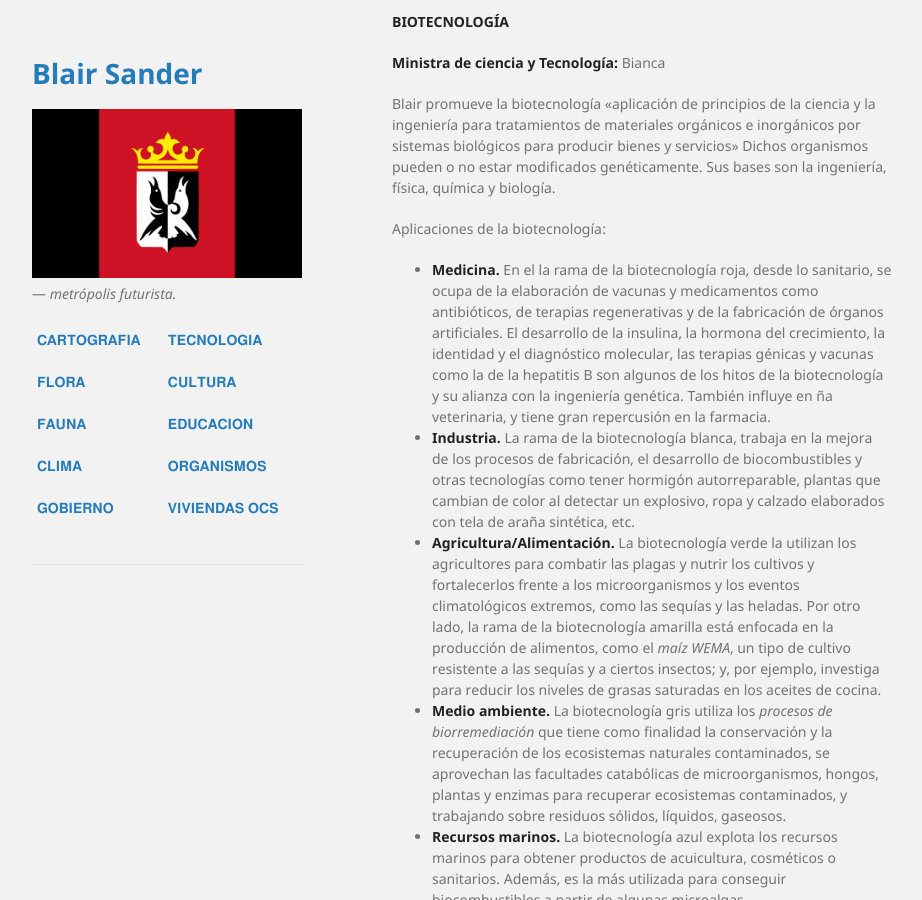
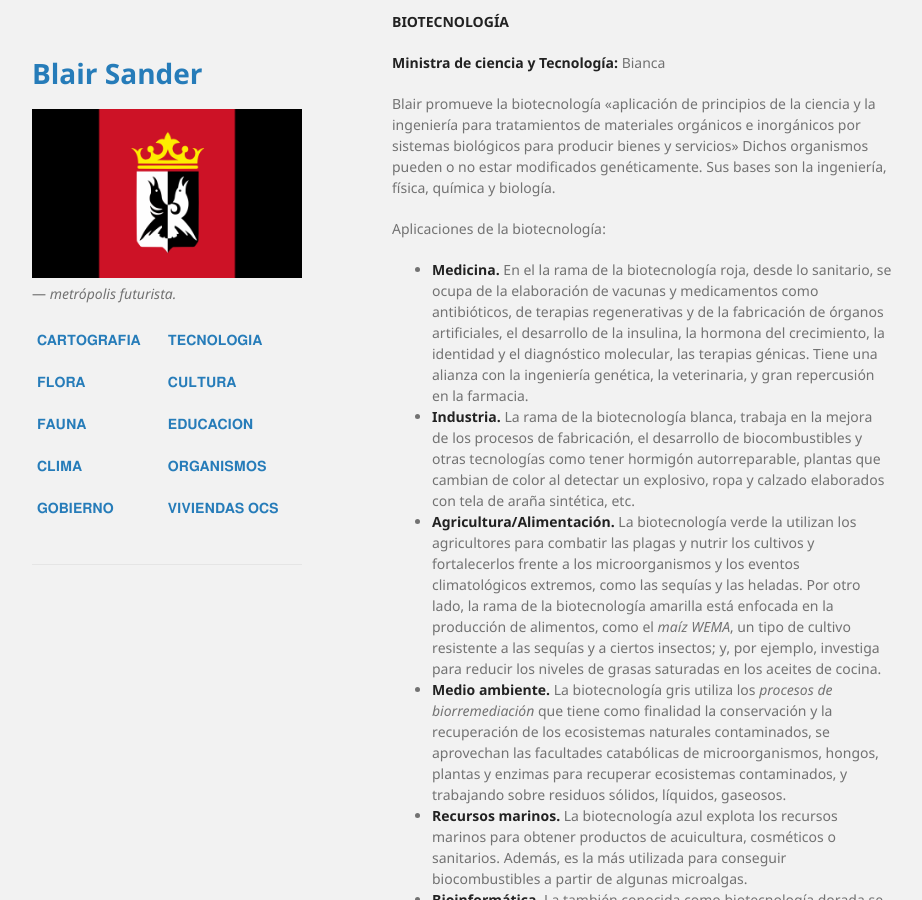
Before and after one commit to BlairSander/ciudad, a Jekyll site: the page built from tecnologia.md, in a window 1280 px wide and 900 px high, scrolled down 1027 px. Shown: the whole window, without its empty margins (178-1100 px from the left). Built offline with Jekyll 4.4.1, drawn with Linux system fonts in a browser that asks for light colours.

Commit message:
Update tecnologia.md

```diff
--- a/tecnologia.md
+++ b/tecnologia.md
@@ -58,7 +58,7 @@ Blair promueve la biotecnología «aplicación de principios de la ciencia y la
 
 Aplicaciones de la biotecnología:
 
-* **Medicina.** En el la rama de la biotecnología roja, desde lo sanitario, se ocupa de la elaboración de vacunas y medicamentos como antibióticos, de terapias regenerativas y de la fabricación de órganos artificiales. El desarrollo de la insulina, la hormona del crecimiento, la identidad y el diagnóstico molecular, las terapias génicas y vacunas como la de la hepatitis B son algunos de los hitos de la biotecnología y su alianza con la ingeniería genética. También influye en ña veterinaria, y tiene gran repercusión en la farmacia.
+* **Medicina.** En el la rama de la biotecnología roja, desde lo sanitario, se ocupa de la elaboración de vacunas y medicamentos como antibióticos, de terapias regenerativas y de la fabricación de órganos artificiales, el desarrollo de la insulina, la hormona del crecimiento, la identidad y el diagnóstico molecular, las terapias génicas. Tiene una alianza con la ingeniería genética, la veterinaria, y gran repercusión en la farmacia.
 * **Industria.** La rama de la biotecnología blanca, trabaja en la mejora de los procesos de fabricación, el desarrollo de biocombustibles y otras tecnologías como tener hormigón autorreparable, plantas que cambian de color al detectar un explosivo, ropa y calzado elaborados con tela de araña sintética, etc.
 * **Agricultura/Alimentación.** La biotecnología verde la utilizan los agricultores para combatir las plagas y nutrir los cultivos y fortalecerlos frente a los microorganismos y los eventos climatológicos extremos, como las sequías y las heladas. Por otro lado, la rama de la biotecnología amarilla está enfocada en la producción de alimentos, como el _maíz WEMA_, un tipo de cultivo resistente a las sequías y a ciertos insectos; y, por ejemplo, investiga para reducir los niveles de grasas saturadas en los aceites de cocina.
 * **Medio ambiente.** La biotecnología gris utiliza los _procesos de biorremediación_ que tiene como finalidad la conservación y la recuperación de los ecosistemas naturales contaminados, se aprovechan las facultades catabólicas de microorganismos, hongos, plantas y enzimas para recuperar ecosistemas contaminados, y trabajando sobre residuos sólidos, líquidos, gaseosos.
```
